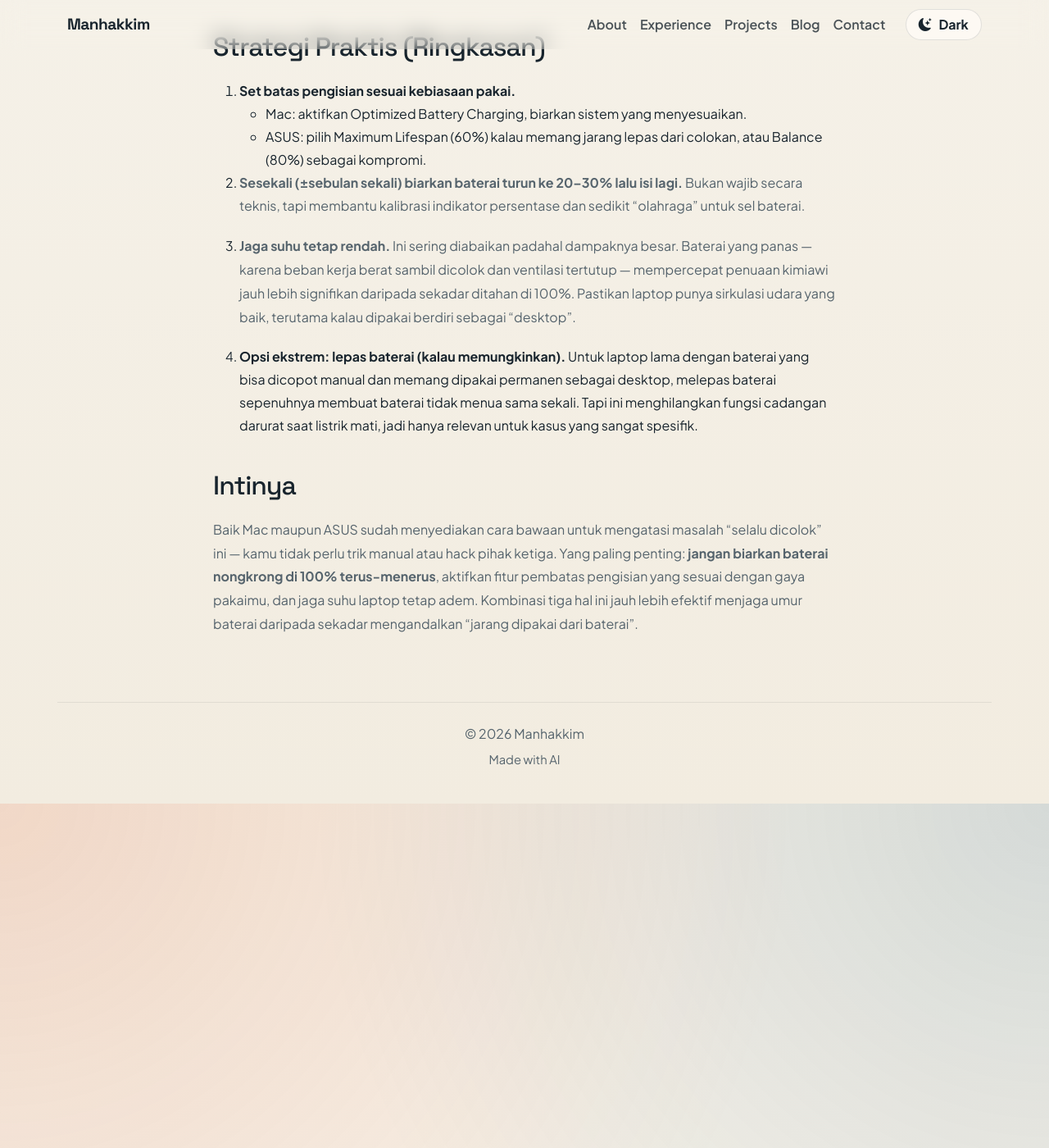
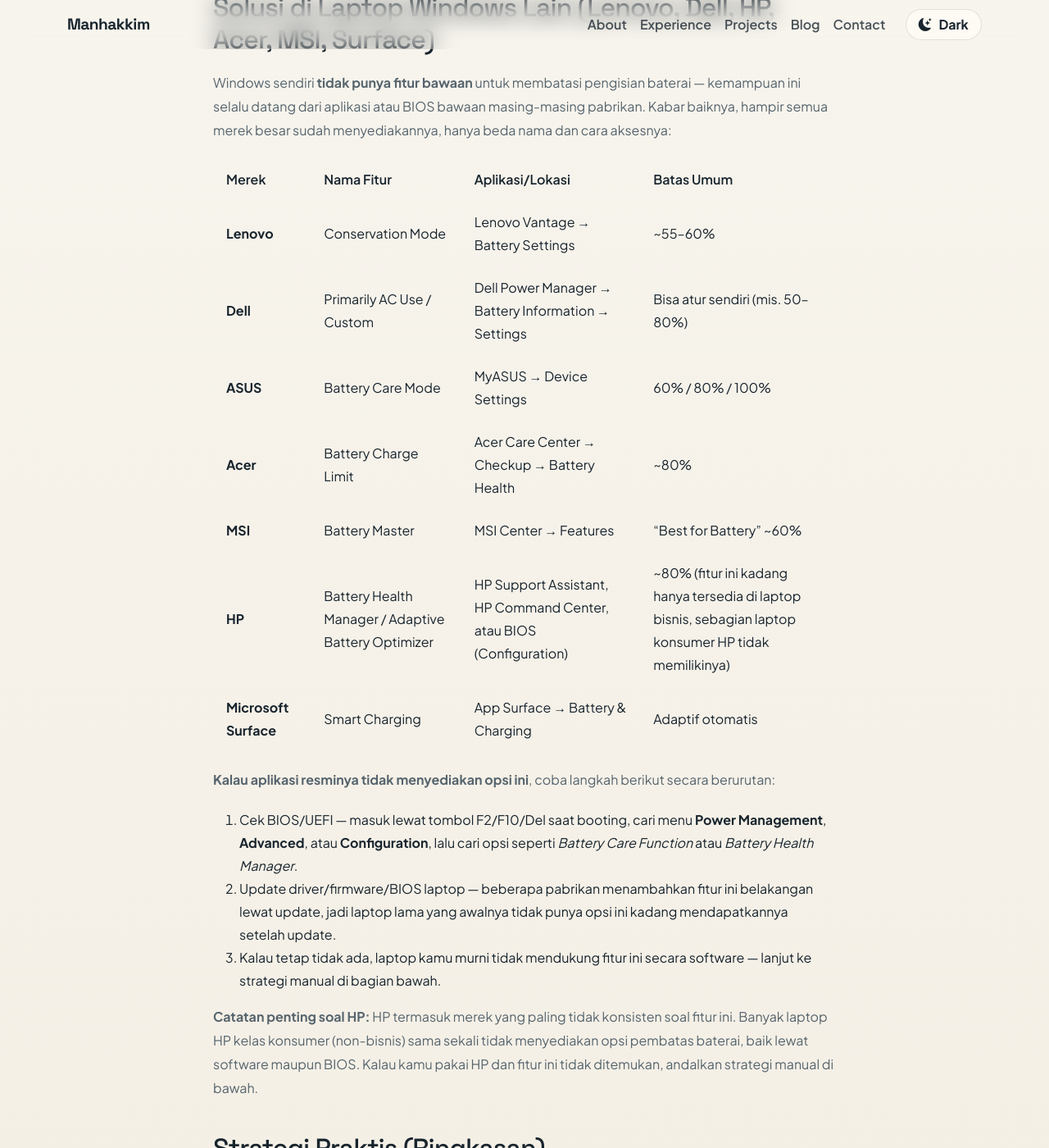
Before and after one commit to manHax/manhax.github.io, a Jekyll site: the page built from _posts/2024-01-01-baterai-laptop.md, in a window 1280 px wide and 1400 px high, scrolled down 2239 px. Shown: the whole window at 82% size. Built offline with Jekyll 4.4.1, drawn with Linux system fonts in a browser that asks for light colours; nearby versions of some CDN libraries; our own code applies the rules of GitHub Pages for plain Markdown files; some of the changed text lies outside the part shown.

Commit message:
add artic

```diff
--- a/_posts/2024-01-01-baterai-laptop.md
+++ b/_posts/2024-01-01-baterai-laptop.md
@@ -46,11 +41,34 @@
 
 Saat mode ini aktif, sistem menyesuaikan titik pemicu pengisian ulang secara cerdas untuk melindungi baterai ketika laptop tersambung daya AC terus-menerus — mekanismenya mirip prinsip di balik Optimized Battery Charging pada Mac, hanya saja levelnya bisa diatur manual.
 
+## Solusi di Laptop Windows Lain (Lenovo, Dell, HP, Acer, MSI, Surface)
+
+Windows sendiri **tidak punya fitur bawaan** untuk membatasi pengisian baterai — kemampuan ini selalu datang dari aplikasi atau BIOS bawaan masing-masing pabrikan. Kabar baiknya, hampir semua merek besar sudah menyediakannya, hanya beda nama dan cara aksesnya:
+
+| Merek | Nama Fitur | Aplikasi/Lokasi | Batas Umum |
+|---|---|---|---|
+| **Lenovo** | Conservation Mode | Lenovo Vantage → Battery Settings | ~55–60% |
+| **Dell** | Primarily AC Use / Custom | Dell Power Manager → Battery Information → Settings | Bisa atur sendiri (mis. 50–80%) |
+| **ASUS** | Battery Care Mode | MyASUS → Device Settings | 60% / 80% / 100% |
+| **Acer** | Battery Charge Limit | Acer Care Center → Checkup → Battery Health | ~80% |
+| **MSI** | Battery Master | MSI Center → Features | "Best for Battery" ~60% |
+| **HP** | Battery Health Manager / Adaptive Battery Optimizer | HP Support Assistant, HP Command Center, atau BIOS (Configuration) | ~80% (fitur ini kadang hanya tersedia di laptop bisnis, sebagian laptop konsumer HP tidak memilikinya) |
+| **Microsoft Surface** | Smart Charging | App Surface → Battery & Charging | Adaptif otomatis |
+
+**Kalau aplikasi resminya tidak menyediakan opsi ini**, coba langkah berikut secara berurutan:
+1. Cek BIOS/UEFI — masuk lewat tombol F2/F10/Del saat booting, cari menu **Power Management**, **Advanced**, atau **Configuration**, lalu cari opsi seperti *Battery Care Function* atau *Battery Health Manager*.
+2. Update driver/firmware/BIOS laptop — beberapa pabrikan menambahkan fitur ini belakangan lewat update, jadi laptop lama yang awalnya tidak punya opsi ini kadang mendapatkannya setelah update.
+3. Kalau tetap tidak ada, laptop kamu murni tidak mendukung fitur ini secara software — lanjut ke strategi manual di bagian bawah.
+
+**Catatan penting soal HP:** HP termasuk merek yang paling tidak konsisten soal fitur ini. Banyak laptop HP kelas konsumer (non-bisnis) sama sekali tidak menyediakan opsi pembatas baterai, baik lewat software maupun BIOS. Kalau kamu pakai HP dan fitur ini tidak ditemukan, andalkan strategi manual di bawah.
+
 ## Strategi Praktis (Ringkasan)
 
 1. **Set batas pengisian sesuai kebiasaan pakai.**
    - Mac: aktifkan Optimized Battery Charging, biarkan sistem yang menyesuaikan.
    - ASUS: pilih Maximum Lifespan (60%) kalau memang jarang lepas dari colokan, atau Balance (80%) sebagai kompromi.
+   - Lenovo/Dell/Acer/MSI/Surface: aktifkan fitur setara (Conservation Mode, Primarily AC Use, Battery Charge Limit, dll) lewat aplikasi resmi masing-masing merek, atur ke ~60% kalau laptop nyaris selalu dicolok.
+   - HP atau laptop tanpa fitur ini: cek BIOS dulu; kalau tetap tidak ada, andalkan strategi manual di poin 2–4 di bawah.
 
 2. **Sesekali (±sebulan sekali) biarkan baterai turun ke 20–30% lalu isi lagi.**
    Bukan wajib secara teknis, tapi membantu kalibrasi indikator persentase dan sedikit "olahraga" untuk sel baterai.
```
Also changed, not shown: other parts of _posts/2024-01-01-baterai-laptop.md (+0 -5 lines).
